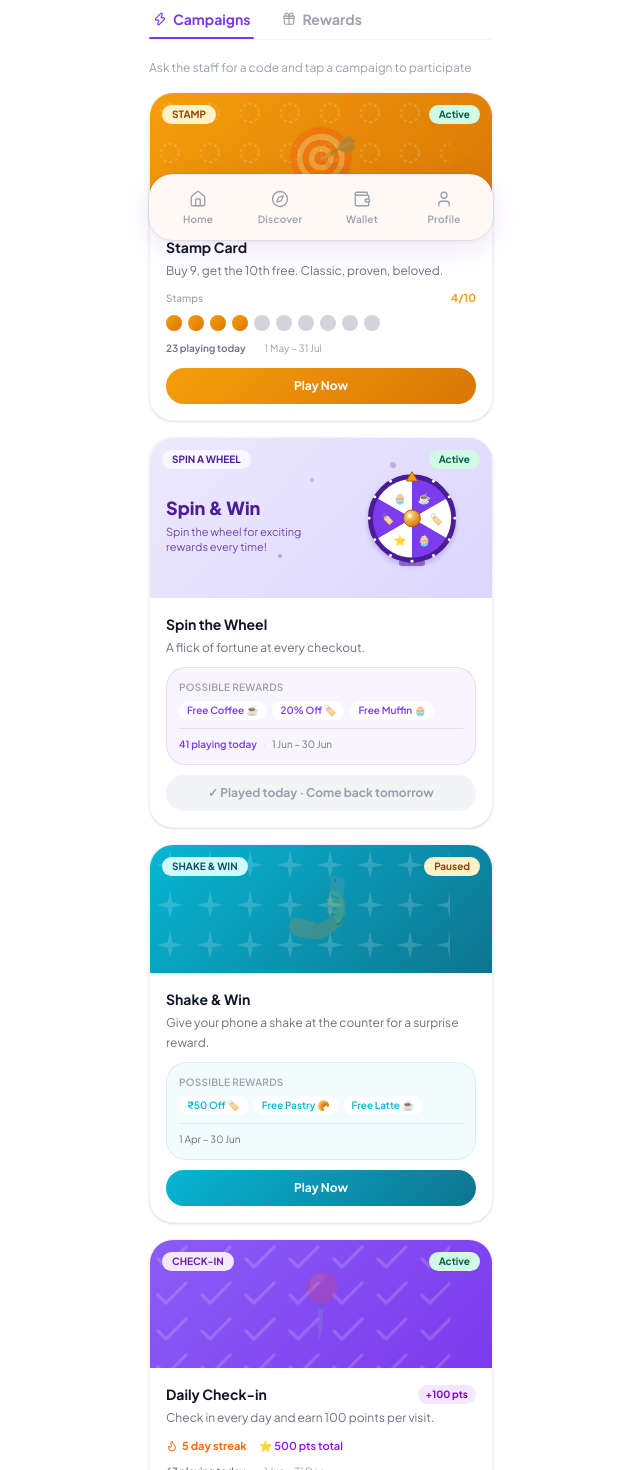
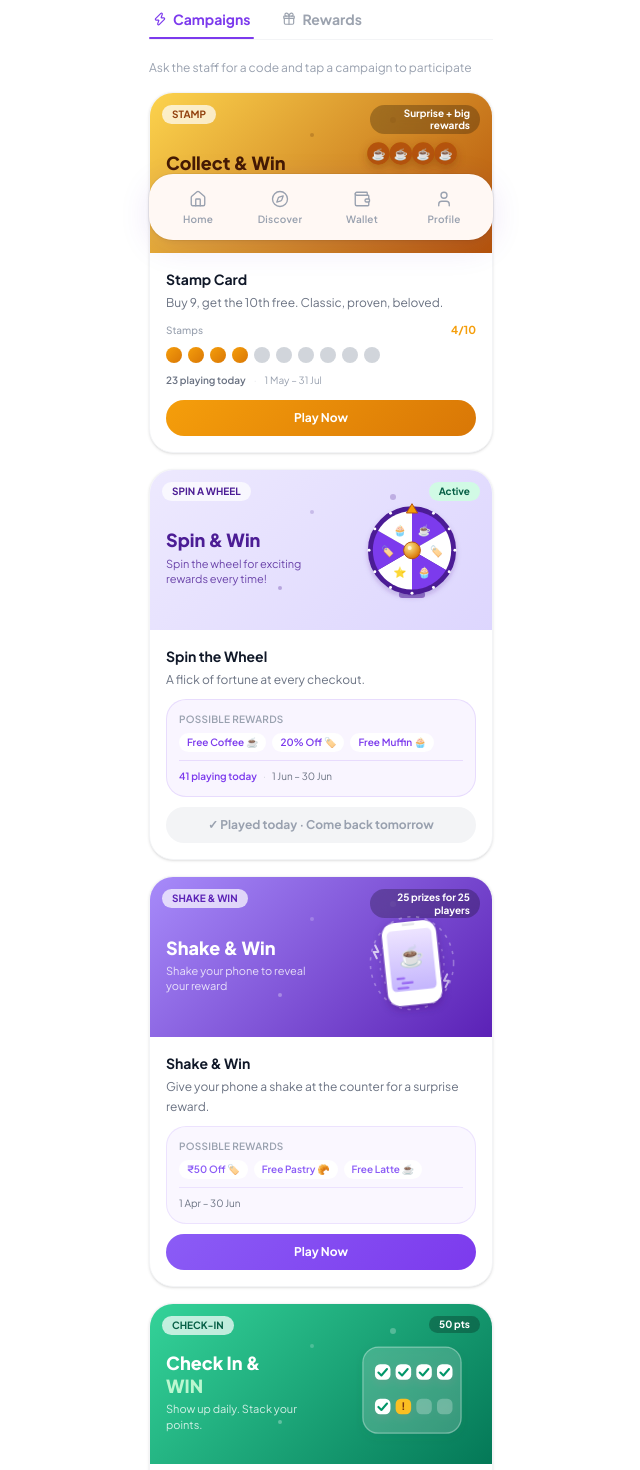
Before and after one commit to omkar-ship-it/lg_designprototype, a Next.js app: page /customer/business/1 in a window 1280 px wide. Shown: the part 540-2010 px from the top of the page, without its empty margins (319-959 px from the left). Built offline with nearby package versions, Linux system fonts and the light colour scheme.

Commit message:
Give check-in, stamp, and shake campaigns illustrated hero covers
Recolors check-in to emerald green and shake to violet (was purple/cyan)
to match new reference designs, and adds matching hero art plus a
reward-teaser badge pattern for the campaign cover's top-right pill.

```diff
--- a/app/customer/business/[id]/campaign/[type]/page.tsx
+++ b/app/customer/business/[id]/campaign/[type]/page.tsx
@@ -373,16 +373,22 @@ export default function CampaignDetailPage({ params }: { params: Promise<{ id: s
           <div className="absolute top-12 right-4 z-10 flex flex-col items-end gap-1.5">
             <span
               className="text-[10px] font-bold px-2.5 py-0.5 rounded-full bg-white/70"
-              style={{ color: hero.textColor }}
+              style={{ color: hero.badgeTextColor ?? hero.textColor }}
             >
               {meta.label}
             </span>
+            {hero.badgeRight ? (
+              <span className="text-[10px] font-bold px-2.5 py-0.5 rounded-full bg-black/25 backdrop-blur-md text-white text-right max-w-[130px] leading-tight">
+                {hero.badgeRight}
+              </span>
+            ) : (
               <span
                 className="text-[10px] font-bold px-2.5 py-0.5 rounded-full"
                 style={{ background: STATUS_STYLES[mechanic.status]?.bg, color: STATUS_STYLES[mechanic.status]?.text }}
               >
                 {STATUS_STYLES[mechanic.status]?.label}
               </span>
+            )}
           </div>
 
           {hero.layout === 'side' ? (
@@ -519,7 +525,7 @@ export default function CampaignDetailPage({ params }: { params: Promise<{ id: s
         <div className="flex items-start justify-between gap-2 mb-1.5">
           <h1 className="text-xl font-extrabold text-gray-900">{mechanic.label}</h1>
           {mechanic.type === 'checkin' && (
-            <span className="text-[10px] font-bold px-2.5 py-1 rounded-full bg-purple-100 text-purple-700 shrink-0 mt-0.5">
+            <span className="text-[10px] font-bold px-2.5 py-1 rounded-full bg-emerald-100 text-emerald-700 shrink-0 mt-0.5">
               +100 pts / visit
             </span>
           )}
--- a/app/customer/business/[id]/page.tsx
+++ b/app/customer/business/[id]/page.tsx
@@ -488,16 +488,22 @@ export default function BusinessDetailPage({ params }: { params: Promise<{ id: s
 
                             <span
                               className="absolute top-3 left-3 text-[10px] font-bold px-2.5 py-0.5 rounded-full bg-white/70"
-                              style={{ color: hero.textColor }}
+                              style={{ color: hero.badgeTextColor ?? hero.textColor }}
                             >
                               {meta.label}
                             </span>
+                            {hero.badgeRight ? (
+                              <span className="absolute top-3 right-3 text-[10px] font-bold px-2.5 py-0.5 rounded-full bg-black/25 backdrop-blur-md text-white text-right max-w-[110px] leading-tight">
+                                {hero.badgeRight}
+                              </span>
+                            ) : (
                               <span
                                 className="absolute top-3 right-3 text-[10px] font-bold px-2.5 py-0.5 rounded-full"
                                 style={{ background: STATUS_STYLES[m.status]?.bg, color: STATUS_STYLES[m.status]?.text }}
                               >
                                 {STATUS_STYLES[m.status]?.label}
                               </span>
+                            )}
 
                             <div className={`flex items-center justify-between w-full pl-4 pr-6 pt-4 ${hero.features ? '' : 'h-full'}`}>
                               <div className="max-w-[52%]">
@@ -655,7 +661,7 @@ export default function BusinessDetailPage({ params }: { params: Promise<{ id: s
                             </span>
                           )}
                           {m.type === 'checkin' && (
-                            <span className="text-[10px] font-bold px-2 py-0.5 rounded-full bg-purple-100 text-purple-700">
+                            <span className="text-[10px] font-bold px-2 py-0.5 rounded-full bg-emerald-100 text-emerald-700">
                               +100 pts
                             </span>
                           )}
@@ -747,7 +753,7 @@ export default function BusinessDetailPage({ params }: { params: Promise<{ id: s
                             </div>
                           )}
                           {m.totalPoints !== undefined && (
-                            <div className="flex items-center gap-1 text-[11px] font-semibold text-purple-600">
+                            <div className="flex items-center gap-1 text-[11px] font-semibold text-emerald-600">
                               <span>⭐ {m.totalPoints} pts total</span>
                             </div>
                           )}
--- a/components/customer/hero-cover-data.ts
+++ b/components/customer/hero-cover-data.ts
@@ -7,6 +7,7 @@ import {
 import {
   SpinWheelArt, RollDiceArt, CouponTicketArt, BundleGiftArt, FlashClockArt,
   LotteryDrawArt, SpendGetArt, FriendHeartArt, GroupUnlockArt,
+  CheckInCalendarArt, StampCupArt, ShakePhoneArt,
 } from '@/components/customer/mechanic-cover-art'
 import type { MechanicType } from '@/lib/types'
 
@@ -20,6 +21,10 @@ export interface HeroCover {
   textColor: string
   layout: 'side' | 'center'
   badgeBg?: string
+  /** Overrides textColor just for the top-left label pill — needed when textColor is white (vivid cover) but the pill keeps its light bg/dark-text treatment. */
+  badgeTextColor?: string
+  /** When set, replaces the top-right status pill with this reward/marketing teaser (dark pill, white text). */
+  badgeRight?: string
   art?: ComponentType<{ className?: string }>
   features?: { icon: LucideIcon; label: string }[]
 }
@@ -97,4 +102,22 @@ export const HERO_COVER: Partial<Record<MechanicType, HeroCover>> = {
       { icon: TicketPercent, label: 'Special Offers' },
     ],
   },
+  checkin: {
+    headline: 'Check In &', headlineAccent: 'WIN', accentColor: '#BBF7D0',
+    tagline: 'Show up daily. Stack your points.',
+    bgFrom: '#34D399', bgTo: '#047857', textColor: '#FFFFFF', badgeTextColor: '#065F46',
+    layout: 'side', art: CheckInCalendarArt, badgeRight: '50 pts',
+  },
+  stamp: {
+    headline: 'Collect & Win',
+    tagline: 'Every visit gets you closer to a surprise reward.',
+    bgFrom: '#FCD34D', bgTo: '#B45309', textColor: '#451A03', badgeTextColor: '#92400E',
+    layout: 'side', art: StampCupArt, badgeRight: 'Surprise + big rewards',
+  },
+  shake: {
+    headline: 'Shake & Win',
+    tagline: 'Shake your phone to reveal your reward',
+    bgFrom: '#A78BFA', bgTo: '#5B21B6', textColor: '#FFFFFF', badgeTextColor: '#5B21B6',
+    layout: 'side', art: ShakePhoneArt, badgeRight: '25 prizes for 25 players',
+  },
 }
--- a/components/customer/mechanic-cover-art.tsx
+++ b/components/customer/mechanic-cover-art.tsx
@@ -371,6 +371,127 @@ export function FriendHeartArt({ className = '' }: { className?: string }) {
   )
 }
 
+export function CheckInCalendarArt({ className = '' }: { className?: string }) {
+  const rawId = useId()
+  const gid = `ci-${rawId.replace(/[^a-zA-Z0-9]/g, '')}`
+  const cells: (true | 'warn' | false)[] = [true, true, true, true, true, 'warn', false, false]
+
+  return (
+    <svg viewBox="0 0 130 120" className={className} aria-hidden="true">
+      <defs>
+        <filter id={`${gid}-shadow`} x="-50%" y="-50%" width="200%" height="200%">
+          <feDropShadow dx="0" dy="4" stdDeviation="5" floodColor="#065F46" floodOpacity="0.35" />
+        </filter>
+      </defs>
+
+      <g filter={`url(#${gid}-shadow)`}>
+        <rect x="8" y="10" width="114" height="100" rx="18" fill="#FFFFFF" opacity="0.16" />
+        <rect x="8" y="10" width="114" height="100" rx="18" fill="none" stroke="#FFFFFF" strokeOpacity="0.35" strokeWidth="1.5" />
+
+        {cells.map((c, i) => {
+          const col = i % 4
+          const row = Math.floor(i / 4)
+          const x = 22 + col * 24
+          const y = 30 + row * 40
+          const isWarn = c === 'warn'
+          const isDone = c === true
+          return (
+            <g key={i}>
+              <rect
+                x={x} y={y} width="18" height="18" rx="6"
+                fill={isWarn ? '#FBBF24' : '#FFFFFF'}
+                opacity={isDone ? 1 : isWarn ? 1 : 0.25}
+              />
+              {isDone && (
+                <path
+                  d={`M ${x + 4},${y + 9.5} L ${x + 7.5},${y + 13} L ${x + 14},${y + 5.5}`}
+                  stroke="#059669" strokeWidth="2.4" fill="none" strokeLinecap="round" strokeLinejoin="round"
+                />
+              )}
+              {isWarn && (
+                <text x={x + 9} y={y + 13.5} fontSize="12" fontWeight="800" textAnchor="middle" fill="#78350F">!</text>
+              )}
+            </g>
+          )
+        })}
+      </g>
+    </svg>
+  )
+}
+
+export function StampCupArt({ className = '' }: { className?: string }) {
+  const rawId = useId()
+  const gid = `sc-${rawId.replace(/[^a-zA-Z0-9]/g, '')}`
+  const cells: (true | number)[] = [true, true, true, true, true, 6, 7, 8]
+
+  return (
+    <svg viewBox="0 0 130 120" className={className} aria-hidden="true">
+      <defs>
+        <filter id={`${gid}-shadow`} x="-50%" y="-50%" width="200%" height="200%">
+          <feDropShadow dx="0" dy="4" stdDeviation="5" floodColor="#78350F" floodOpacity="0.35" />
+        </filter>
+      </defs>
+
+      <g filter={`url(#${gid}-shadow)`}>
+        {cells.map((c, i) => {
+          const col = i % 4
+          const row = Math.floor(i / 4)
+          const cx = 26 + col * 26
+          const cy = 30 + row * 42
+          const isFilled = c === true
+          return (
+            <g key={i}>
+              <circle cx={cx} cy={cy} r="13" fill={isFilled ? '#B45309' : '#FDE9C4'} opacity={isFilled ? 1 : 0.75} />
+              {isFilled ? (
+                <text x={cx} y={cy + 5} fontSize="13" textAnchor="middle">☕</text>
+              ) : (
+                <text x={cx} y={cy + 4.5} fontSize="11" fontWeight="800" textAnchor="middle" fill="#B45309" opacity="0.55">{c}</text>
+              )}
+            </g>
+          )
+        })}
+      </g>
+    </svg>
+  )
+}
+
+export function ShakePhoneArt({ className = '' }: { className?: string }) {
+  const rawId = useId()
+  const gid = `sh-${rawId.replace(/[^a-zA-Z0-9]/g, '')}`
+
+  return (
+    <svg viewBox="0 0 120 140" className={className} aria-hidden="true">
+      <defs>
+        <filter id={`${gid}-shadow`} x="-50%" y="-50%" width="200%" height="200%">
+          <feDropShadow dx="0" dy="4" stdDeviation="5" floodColor="#3B0764" floodOpacity="0.35" />
+        </filter>
+        <linearGradient id={`${gid}-screen`} x1="0" y1="0" x2="0" y2="1">
+          <stop offset="0%" stopColor="#EDE4FF" />
+          <stop offset="100%" stopColor="#C4B5FD" />
+        </linearGradient>
+      </defs>
+
+      {/* motion rings */}
+      <ellipse cx="60" cy="72" rx="52" ry="58" fill="none" stroke="#FFFFFF" strokeOpacity="0.3" strokeWidth="2" strokeDasharray="4 7" />
+      <ellipse cx="60" cy="72" rx="40" ry="46" fill="none" stroke="#FFFFFF" strokeOpacity="0.22" strokeWidth="2" strokeDasharray="3 6" />
+
+      <g filter={`url(#${gid}-shadow)`} transform="rotate(-6 60 72)">
+        <rect x="26" y="20" width="68" height="104" rx="16" fill="#FFFFFF" />
+        <rect x="32" y="30" width="56" height="76" rx="6" fill={`url(#${gid}-screen)`} />
+        <rect x="52" y="22" width="16" height="3" rx="1.5" fill="#E5E7EB" />
+        <text x="60" y="72" fontSize="26" textAnchor="middle">☕</text>
+        <path d="M40,90 L48,90" stroke="#7C3AED" strokeWidth="3" strokeLinecap="round" opacity="0.6" />
+        <path d="M46,96 L58,96" stroke="#7C3AED" strokeWidth="3" strokeLinecap="round" opacity="0.6" />
+        <path d="M40,102 L52,102" stroke="#7C3AED" strokeWidth="3" strokeLinecap="round" opacity="0.6" />
+      </g>
+
+      {/* shake burst accents */}
+      <path d="M14,50 L18,58 L12,58 L16,66" stroke="#FFFFFF" strokeWidth="2.5" fill="none" strokeLinecap="round" strokeLinejoin="round" opacity="0.7" />
+      <path d="M104,86 L100,94 L106,94 L102,102" stroke="#FFFFFF" strokeWidth="2.5" fill="none" strokeLinecap="round" strokeLinejoin="round" opacity="0.6" />
+    </svg>
+  )
+}
+
 export function GroupUnlockArt({ className = '' }: { className?: string }) {
   const badgeCx = 90, badgeCy = 40, badgeR = 26
 
--- a/lib/utils.ts
+++ b/lib/utils.ts
@@ -100,10 +100,10 @@ export function capPercent(current: number, cap: number): number {
 export const MECHANIC_META: Record<MechanicType, { label: string; badgeBg: string; badgeText: string; cardFrom: string; cardTo: string; emoji: string }> = {
   stamp:   { label: 'STAMP',        badgeBg: '#FEF3C7', badgeText: '#92400E', cardFrom: '#F59E0B', cardTo: '#D97706', emoji: '🎯' },
   spin:    { label: 'SPIN A WHEEL', badgeBg: '#EDE9FE', badgeText: '#5B21B6', cardFrom: '#7C3AED', cardTo: '#4C1D95', emoji: '🎰' },
-  shake:   { label: 'SHAKE & WIN',  badgeBg: '#CFFAFE', badgeText: '#164E63', cardFrom: '#06B6D4', cardTo: '#0E7490', emoji: '🤳' },
+  shake:   { label: 'SHAKE & WIN',  badgeBg: '#F3E8FF', badgeText: '#6B21A8', cardFrom: '#8B5CF6', cardTo: '#7C3AED', emoji: '🤳' },
   dice:    { label: 'ROLL A DICE',  badgeBg: '#FCE7F3', badgeText: '#9D174D', cardFrom: '#BE185D', cardTo: '#831843', emoji: '🎲' },
   lottery: { label: 'LOTTERY',      badgeBg: '#EDE9FE', badgeText: '#4C3FA8', cardFrom: '#7C6EF0', cardTo: '#4C3FA8', emoji: '🎟️' },
-  checkin: { label: 'CHECK-IN',     badgeBg: '#F3E8FF', badgeText: '#6B21A8', cardFrom: '#8B5CF6', cardTo: '#7C3AED', emoji: '📍' },
+  checkin: { label: 'CHECK-IN',     badgeBg: '#D1FAE5', badgeText: '#065F46', cardFrom: '#10B981', cardTo: '#047857', emoji: '📍' },
   buyxgety: { label: 'BUY X GET Y', badgeBg: '#DCFCE7', badgeText: '#166534', cardFrom: '#16A34A', cardTo: '#15803D', emoji: '💰' },
   coupon:  { label: 'COUPON CODES', badgeBg: '#FFEDD5', badgeText: '#9A3412', cardFrom: '#EA580C', cardTo: '#9A3412', emoji: '🎫' },
   flash:   { label: 'FLASH DEAL',   badgeBg: '#DBEAFE', badgeText: '#1E40AF', cardFrom: '#2563EB', cardTo: '#1E3A8A', emoji: '⚡' },
```
Lines whose indentation alone changed are shown as unchanged.
